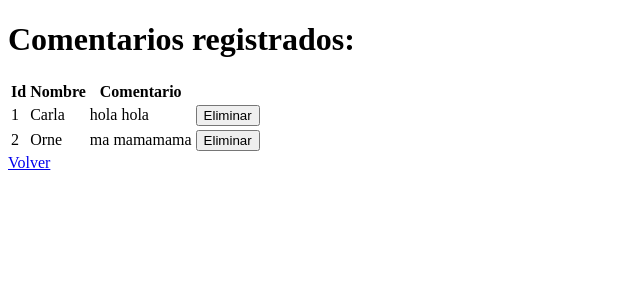
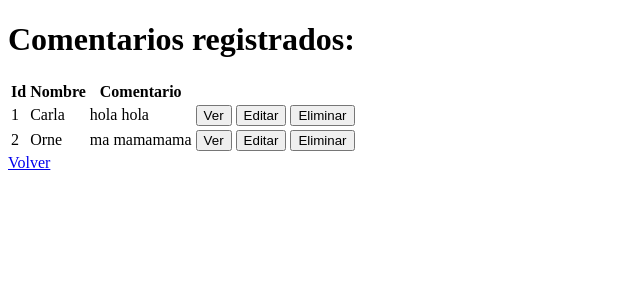
Before and after one commit to CarlaGramichi/Sistema-uno, a PHP site: page /listado_comentarios.php in a window 1280 px wide. Shown: the top 300 px of the page, without its empty margins (0-640 px from the left). Run offline with PHP 8.4, Linux system fonts and the light colour scheme; data comes from the database, SQL or seed files in the repository.

Commit message:
Actualizado listado de comentarios.

```diff
--- a/listado_comentarios.php
+++ b/listado_comentarios.php
@@ -18,6 +18,7 @@
         <th>Id</th>
         <th>Nombre</th>
         <th>Comentario</th>
+        <th colspan="3"></th>
 
     </tr>
     </thead>
@@ -31,6 +32,20 @@
             <td><?= $comenta['comentario'] ?></td>
 
             <td class="text-center">
+                <form action="ver_comentario.php" method="post">
+                    <button type="submit" class="btn btn-primary">Ver</button>
+                    <span class="glyphicon glyphicon-trash"></span>
+                </form>
+            </td>
+
+            <td class="text-center">
+                <form action="editar_comentario.php" method="post">
+                    <button type="submit" class="btn btn-primary">Editar</button>
+                    <span class="glyphicon glyphicon-trash"></span>
+                </form>
+            </td>
+
+            <td class="text-center">
                 <form action="eliminar_comentario.php" method="post">
                     <button type="submit" class="btn btn-primary">Eliminar</button>
                     <span class="glyphicon glyphicon-trash"></span>
@@ -38,7 +53,8 @@
             </td>
 
         </tr>
-    <?php endforeach; ?>
+
+    <?php endforeach ?>
 
     </tbody>
 
```
